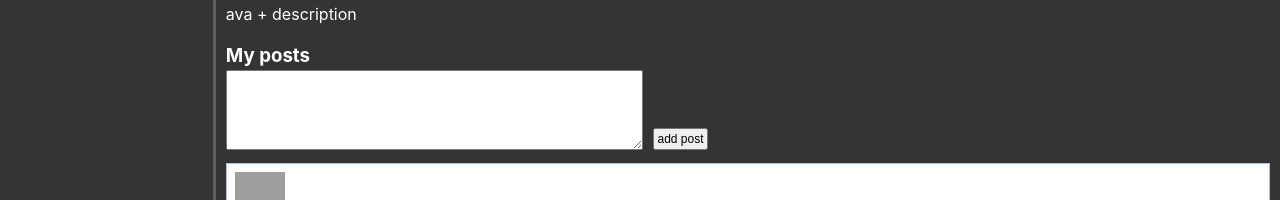
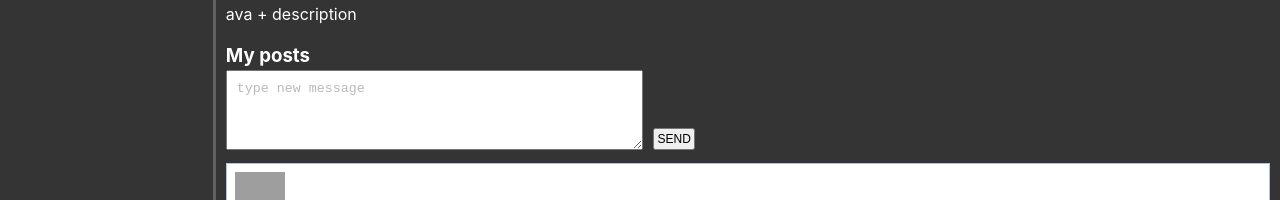
Before and after one commit to phoenix2307/samurai-way-main, a React (Create React App) app: page /profile in a window 1280 px wide. Shown: the part 273-473 px from the top of the page. Built offline with nearby package versions, Linux system fonts and the light colour scheme; grey boxes are pictures that could not be loaded.

Commit message:
used react_create_ref

```diff
--- a/src/components/Profile/MyPosts/MyPosts.module.css
+++ b/src/components/Profile/MyPosts/MyPosts.module.css
@@ -16,6 +16,10 @@
 textarea{
     min-height: 80px;
     min-width: 40%;
+    padding: 10px;
+}
+textarea::placeholder{
+    opacity: 0.5;
 }
 
 button{
--- a/src/components/Profile/MyPosts/MyPosts.tsx
+++ b/src/components/Profile/MyPosts/MyPosts.tsx
@@ -7,16 +7,25 @@ type MyPostsPropsType = {
     postsData: PostType[]
 }
 export const MyPosts = ({postsData, ...props}: MyPostsPropsType) => {
+    const refNewPost = React.createRef<HTMLTextAreaElement>()
+
+    const sendPost = () => {
+        if (refNewPost.current) {
+            alert(refNewPost.current.value)
+        }
+
+
+    }
 
     const postList = postsData
-        .map(post=><Post message={post.postContent} likesCount={post.likesCount}/>)
+        .map(post => <Post message={post.postContent} likesCount={post.likesCount}/>)
 
     return (
         <div className={s.myPosts}>
             <h3>My posts</h3>
             <div className={s.addPost}>
-                <textarea></textarea>
-                <button>add post</button>
+                <textarea ref={refNewPost} placeholder={'type new message'}></textarea>
+                <button onClick={sendPost}>SEND</button>
             </div>
             <div className={s.posts}>
                 {postList}
--- a/src/redux/redux.ts
+++ b/src/redux/redux.ts
@@ -18,18 +18,20 @@ export type PostType = {
 // postsData -> PostType[]
 
 
-export type StateType = {
-    profilePage: { postsData: PostType[] }
-    messagesPage: {
-        dialogsData: DialogType[],
-        messagesData: MessageType[]
-    }
-    newsPage: any
-    musicPage: any
-    settingsPage: any
-}
+// export type StateType = {
+//     profilePage: { postsData: PostType[] }
+//     messagesPage: {
+//         dialogsData: DialogType[],
+//         messagesData: MessageType[]
+//     }
+//     newsPage: any
+//     musicPage: any
+//     settingsPage: any
+// }
 
-export const state: StateType = {
+export type StateType = typeof state
+
+export const state = {
     profilePage: {
         postsData: [
             {id: '1', postContent: 'Gloria to Ukraine', likesCount: 13},
```
